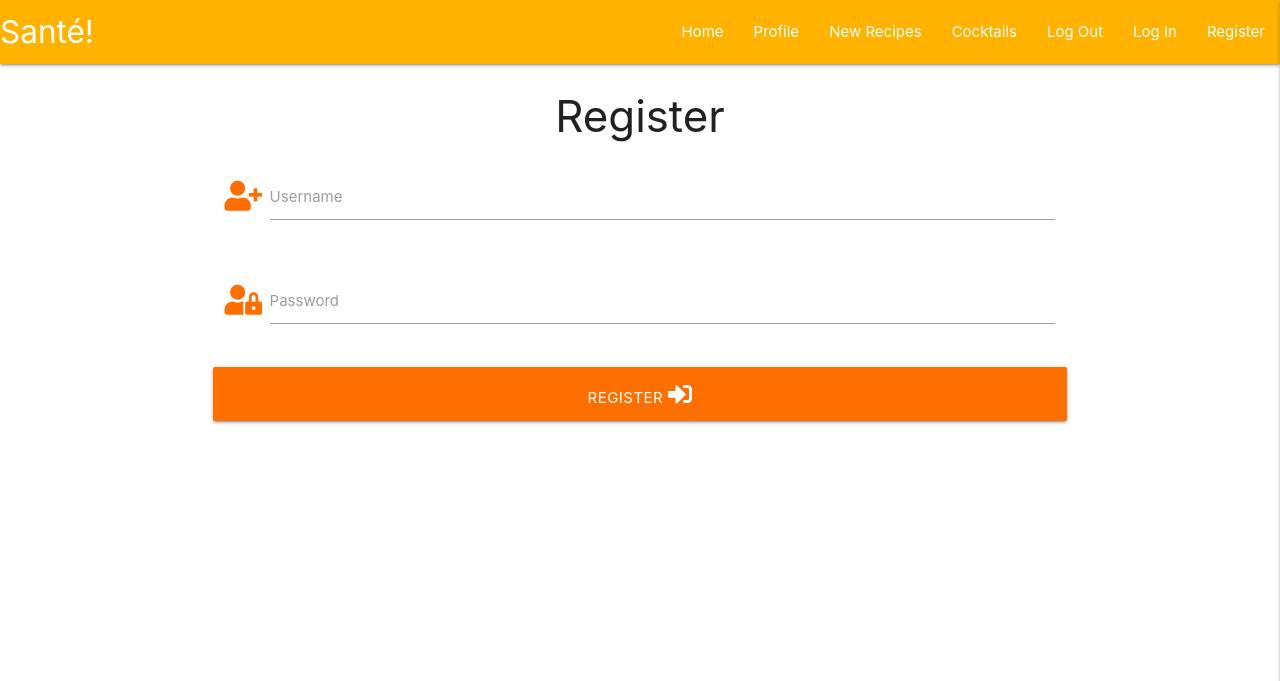
After one commit to AudreyLL88/Sante_MS2, a Flask app: page /register in a window 1280 px wide. The commit adds this page. Shown: the top 681 px of the page. Run offline with Flask 2, Linux system fonts and the light colour scheme; some libraries are stand-ins or nearby versions.

Commit message:
Add Register template

```diff
--- a/app.py
+++ b/app.py
@@ -4,6 +4,7 @@ from flask import (
     redirect, request, session, url_for)
 from flask_pymongo import PyMongo
 from bson.objectid import ObjectId
+from werkzeug.security import generate_password_hash, check_password_hash
 if os.path.exists("env.py"):
     import env
 
@@ -24,6 +25,11 @@ def get_cocktails():
     return render_template("cocktails.html", cocktails=cocktails)
 
 
+@app.route("/register", methods=["GET", "POST"])
+def register():
+    return render_template("register.html")
+
+
 if __name__ == "__main__":
     app.run(host=os.environ.get("IP"),
             port=int(os.environ.get("PORT")),
--- a/templates/base.html
+++ b/templates/base.html
@@ -25,21 +25,21 @@
 					<li><a href="#">Cocktails</a></li>
 					<li><a href="#">Log Out</a></li>
 					<li><a href="#">Log In</a></li>
-					<li><a href="#">Register</a></li>
+					<li><a href="{{ url_for('register') }}">Register</a></li>
 				</ul>
 			</div>
 		</nav>
 
         <!-- mobile sidenav -->
 		<ul class="sidenav" id="mobile-demo">
-            <li><h4 class="center-align amber darken-1-text text-darken 4">Santé!</h4></li>
+            <li><h4 class="center-align amber darken-1-text text-darken-4">Santé!</h4></li>
             <li><a href="{{ url_for('get_cocktails') }}">Home</a></li>
             <li><a href="#">Profile</a></li>
             <li><a href="#">New Recipes</a></li>
             <li><a href="#">Cocktails</a></li>
             <li><a href="#">Log Out</a></li>
             <li><a href="#">Log In</a></li>
-            <li><a href="#">Register</a></li>
+            <li><a href="{{ url_for('register') }}">Register</a></li>
 		</ul>
 	</header>
 
--- /dev/null
+++ b/templates/register.html
@@ -0,0 +1,34 @@
+{% extends "base.html"%}
+{% block content %}
+
+    <h3 class="center-align">Register</h3>
+    <div class="row">
+        <form class="col s12 m8 offset-m2" method="POST" action="{{ url_for('register') }}>
+            <div class="card-panel">
+                <!-- username -->
+                <div class="row">
+                    <div class="input-field col s12">
+                        <i class="fas fa-user-plus prefix amber-text text-darken-4"></i>
+                         <input id="username" name="username" type="text" class="validate">
+                         <label for="username">Username</label>
+                    </div>
+                </div>
+                <!-- password -->
+                <div class="row">
+                    <div class="input-field col s12">
+                        <i class="fas fa-user-lock prefix amber-text text-darken-4"></i>
+                        <input id="password" name="password" type="password" class="validate">
+                        <label for="password">Password</label>
+                    </div>
+                 </div>
+                <!--register button -->
+                 <div class="row">
+                 <button type="submit" class="col s12 btn-large amber darken-4 text-shadow">
+                 Register <i class="fas fa-sign-in-alt"></i>
+                 </button>
+                 </div>
+            </div>
+        </form>
+    </div>
+
+  {% endblock %}
```
